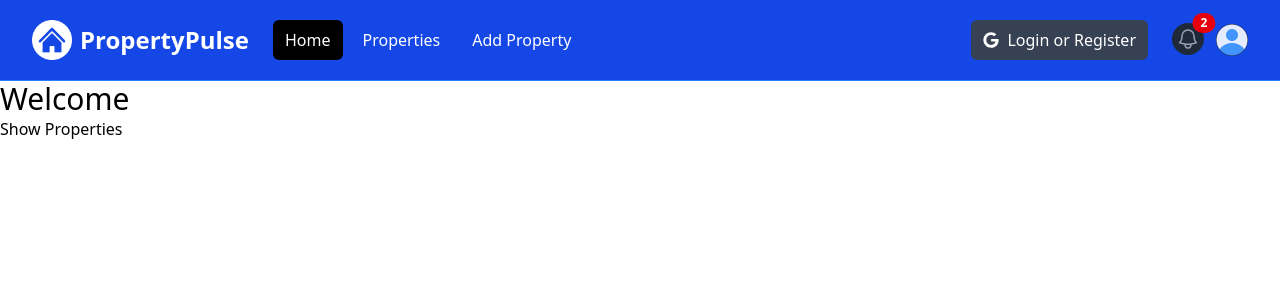
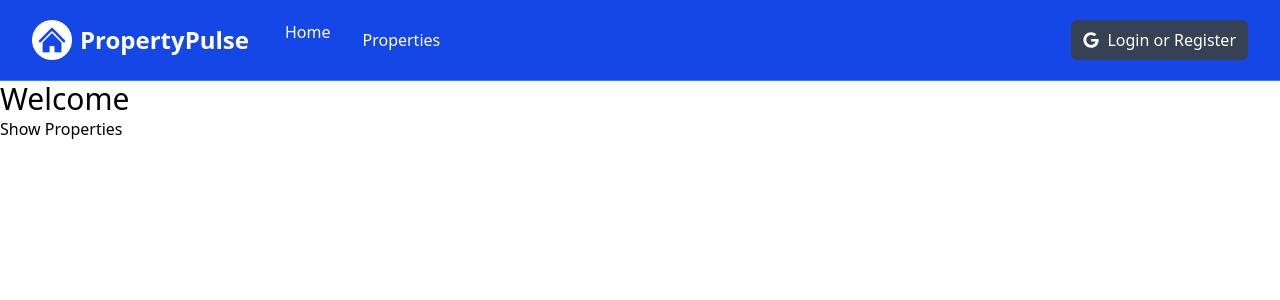
Before and after one commit to MustafaAlafandi/nextjs-property-pulse, a Next.js app: page / in a window 1280 px wide. Shown: the top 300 px of the page. Built offline with nearby package versions, Linux system fonts and the light colour scheme.

Commit message:
add some styles to tabs links (tab link background color become black when I in the link path) and remove some links that need the user to be logged

```diff
--- a/src/components/Navbar.tsx
+++ b/src/components/Navbar.tsx
@@ -1,13 +1,28 @@
 "use client";
 import { useState } from "react";
+import { usePathname } from "next/navigation";
 import Image from "next/image";
 import Link from "next/link";
 import logo from "../assets/images/logo-white.png";
 import profileDefault from "../assets/images/profile.png";
 import { FaGoogle } from "react-icons/fa";
+import { turborepoTraceAccess } from "next/dist/build/turborepo-access-trace";
 function Navbar() {
   const [isMobileMenuOpen, setIsMobileMenuOpen] = useState(false);
   const [isProfileMenuOpen, setIsProfileMenuOpen] = useState(false);
+  const [isLoggedIn, setIsLoggedIn] = useState(false);
+
+  const pathname = usePathname();
+  const tabsName = ["Home", "Properties", "Add Property"];
+  const tabsPathname = ["/", "/properties", "/properties/add"];
+  const tabsBgBlack = tabsPathname.map((item) =>
+    item === pathname ? "bg-black" : ""
+  );
+  const tabsBgBlackMobile = tabsBgBlack.map((item) =>
+    item === "bg-black" ? item + "-900" : item
+  );
+  const tabsVisibality = [true, true, isLoggedIn];
+
   return (
     <nav className="bg-blue-700 border-b border-blue-500">
       <div className="mx-auto max-w-7xl px-2 sm:px-6 lg:px-8">
@@ -52,24 +67,22 @@ function Navbar() {
             {/* <!-- Desktop Menu Hidden below md screens --> */}
             <div className="hidden md:ml-6 md:block">
               <div className="flex space-x-2">
+                {tabsName.map((item, i) =>
+                  tabsVisibality[i] ? (
                     <Link
-                  href="/"
-                  className="text-white bg-black hover:bg-gray-900 hover:text-white rounded-md px-3 py-2"
+                      key={i}
+                      href={tabsPathname[i]}
+                      className={
+                        "text-white hover:bg-gray-900 hover:text-white rounded-md px-3 py-2" +
+                        tabsBgBlack[i]
+                      }
                     >
-                  Home
+                      {item}
                     </Link>
-                <Link
-                  href="/properties"
-                  className="text-white hover:bg-gray-900 hover:text-white rounded-md px-3 py-2"
-                >
-                  Properties
-                </Link>
-                <Link
-                  href="/properties/add"
-                  className="text-white hover:bg-gray-900 hover:text-white rounded-md px-3 py-2"
-                >
-                  Add Property
-                </Link>
+                  ) : (
+                    ""
+                  )
+                )}
               </div>
             </div>
           </div>
@@ -85,6 +98,7 @@ function Navbar() {
           </div>
 
           {/* <!-- Right Side Menu (Logged In) --> */}
+          {isLoggedIn && (
             <div className="absolute inset-y-0 right-0 flex items-center pr-2 md:static md:inset-auto md:ml-6 md:pr-0">
               <Link href="/messages" className="relative group">
                 <button
@@ -176,6 +190,7 @@ function Navbar() {
                 )}
               </div>
             </div>
+          )}
         </div>
       </div>
 
@@ -183,24 +198,22 @@ function Navbar() {
       {isMobileMenuOpen && (
         <div id="mobile-menu">
           <div className="space-y-1 px-2 pb-3 pt-2">
+            {tabsName.map((item, i) =>
+              tabsVisibality[i] ? (
                 <Link
-              href="/"
-              className="bg-gray-900 text-white block rounded-md px-3 py-2 text-base font-medium"
+                  key={i}
+                  href={tabsPathname[i]}
+                  className={
+                    "text-gray-300 hover:bg-gray-700 hover:text-white block rounded-md px-3 py-2 text-base font-medium" +
+                    tabsBgBlackMobile[i]
+                  }
                 >
-              Home
+                  {item}
                 </Link>
-            <Link
-              href="/properties"
-              className="text-gray-300 hover:bg-gray-700 hover:text-white block rounded-md px-3 py-2 text-base font-medium"
-            >
-              Properties
-            </Link>
-            <Link
-              href="/properties/add"
-              className="text-gray-300 hover:bg-gray-700 hover:text-white block rounded-md px-3 py-2 text-base font-medium"
-            >
-              Add Property
-            </Link>
+              ) : (
+                ""
+              )
+            )}
             <button className="flex items-center text-white bg-gray-700 hover:bg-gray-900 hover:text-white rounded-md px-3 py-2 my-4">
               <FaGoogle className="text-white mr-2" />
               <span>Login or Register</span>
```
Lines whose indentation alone changed are shown as unchanged.
